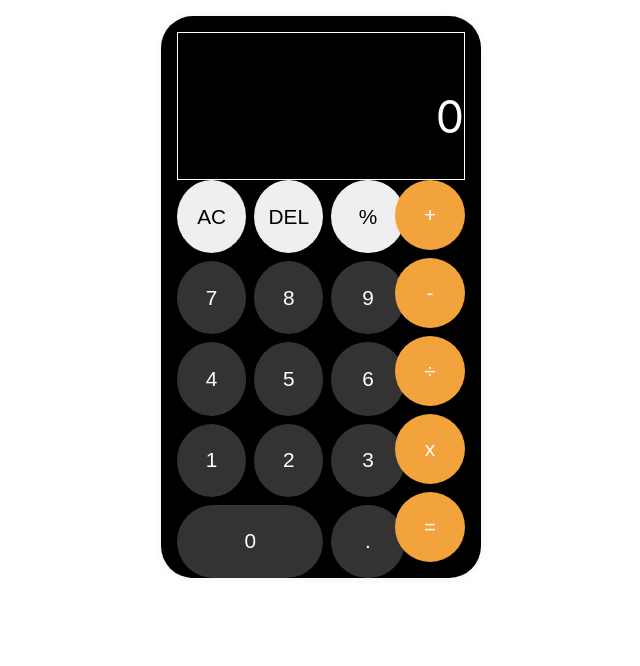
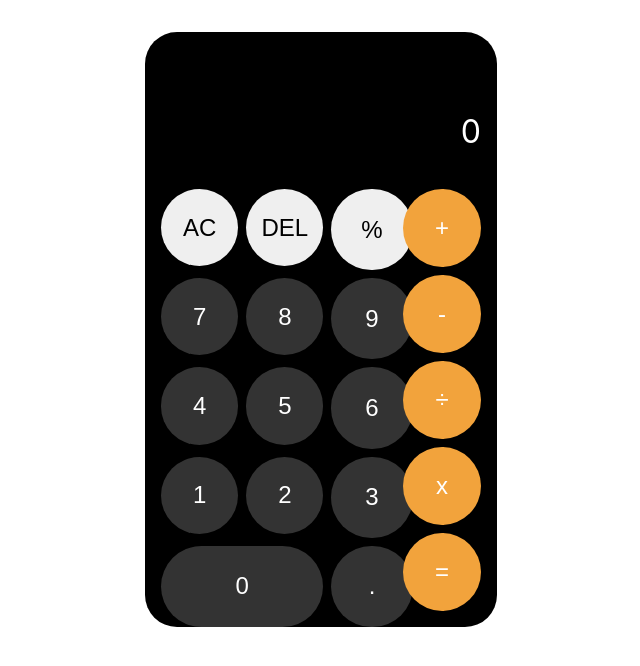
Before and after one commit to thecode-master-sy/react-calculator, a React (Vite) app: page / in a window 1280 px wide. Shown: the top 666 px of the page, without its empty margins (319-959 px from the left). Built offline with nearby package versions, Linux system fonts and the light colour scheme.

Commit message:
changed the css and did some optimizations

```diff
--- a/src/App.css
+++ b/src/App.css
@@ -1,7 +1,15 @@
-/* general styling and utility classes */
 :root {
+  --fs-large: clamp(2rem, 2.5vw, 2.8rem);
+  --fs-mid: clamp(1.5rem, 2.5vw, 1.8rem);
+  --fs-btn: clamp(1.2rem, 2.5vw, 1.5rem);
   --gap: 0.5em;
 }
+
+.App {
+  padding-top: 2em;
+  width: 100%;
+}
+
 .gray {
   background-color: #333333;
   color: white;
@@ -9,16 +17,6 @@
 .orange {
   background-color: #f2a33c;
   color: white;
-}
-
-.border {
-  border: 1px solid white;
-}
-
-.spanTwo {
-  grid-column: span 2;
-  aspect-ratio: 1/0.5;
-  border-radius: 2.5em;
 }
 
 .mg-bottom-small {
@@ -31,6 +29,59 @@
 
 .mg-bottom-large {
   margin-bottom: 2em;
+}
+
+.fs-large {
+  font-size: var(--fs-large);
+}
+
+.fs-small {
+  font-size: var(--fs-small);
+}
+
+.fs-mid {
+  font-size: var(--fs-mid);
+  transition: all ease 0.5s;
+}
+
+.spanTwo {
+  grid-column: span 2;
+  aspect-ratio: 1/0.5;
+  border-radius: 2.5em;
+}
+
+.display-block {
+  display: block;
+}
+
+.Button,
+button {
+  border: none;
+  aspect-ratio: 1/1;
+  text-align: center;
+  border-radius: 50%;
+  font-size: var(--fs-btn);
+  cursor: pointer;
+}
+
+/* layout */
+.CalcContainer {
+  background-color: black;
+  padding: 1em;
+  max-width: 20em;
+  margin: auto;
+  border-radius: 2em;
+  color: #ffff;
+}
+
+.Screen {
+  padding-block: 2.5em;
+  text-align: right;
+}
+
+.ButtonContainer {
+  display: flex;
+  gap: var(--gap);
 }
 
 .Number {
@@ -46,71 +97,3 @@
   grid-auto-rows: 1fr;
   gap: var(--gap);
 }
-
-.fs-large {
-  font-size: 2.8em;
-}
-
-.fs-small {
-  font-size: 1em;
-}
-
-.fs-mid {
-  font-size: 1.5em;
-  transition: all ease 0.5s;
-}
-
-.display-block {
-  display: block;
-}
-
-.Button,
-button {
-  border: none;
-  width: 100%;
-  height: 100%;
-  aspect-ratio: 1/1;
-  text-align: center;
-  border-radius: 50%;
-  font-size: 1.3em;
-  cursor: pointer;
-}
-
-button:hover {
-  opacity: 0.8;
-}
-
-button:active {
-  transform: scale(0.98);
-}
-
-/* layout and styling of the components */
-.App {
-  padding: 1em;
-}
-
-.CalcContainer {
-  background-color: black;
-  padding: 1em;
-  width: 100%;
-  max-width: 18em;
-  margin: auto;
-  border-radius: 2em;
-  box-shadow: 0 0 1em -0.8em rgba(0, 0, 0, 0.8);
-  color: #ffff;
-}
-
-.Screen {
-  padding-block: 2.5em;
-  text-align: right;
-}
-
-.ButtonContainer {
-  display: flex;
-  gap: var(--gap);
-}
-
-.menuIcon {
-  width: 17px;
-  height: 17px;
-}
--- a/src/App.jsx
+++ b/src/App.jsx
@@ -1,4 +1,4 @@
-import { useState, useReducer, useMemo, useEffect } from "react";
+import { useState, useReducer, useEffect } from "react";
 import Number from "./components/NumberButtons";
 import Operator from "./components/OperatorButtons";
 import { Evaluate } from "./Evaluate";
@@ -14,10 +14,20 @@ export const Actions = {
   Calculate: "calculate",
 };
 
+const numberToPower = (power, number = 10) => {
+  return Math.pow(number, power);
+};
+
 export const Format = (number) => {
   const formater = new Intl.NumberFormat();
 
-  if (number.toString().includes(".")) {
+  if (number > numberToPower(15)) {
+    console.log("it ran");
+
+    console.log(`this is the number ${number}`);
+
+    return number.toExponential(3);
+  } else if (number.toString().includes(".")) {
     const splitNum = number.toString().split(".");
 
     let whole = splitNum[0];
@@ -170,7 +180,7 @@ function App() {
   const [fsLarge, setFont] = useState("fs-large");
 
   useEffect(() => {
-    if (display.currentNumber.toString().length > 10) {
+    if (display.currentNumber > numberToPower(12)) {
       setFont("fs-mid");
     } else {
       setFont("fs-large");
@@ -180,7 +190,7 @@ function App() {
   return (
     <div className="App">
       <div className="CalcContainer">
-        <div className="Screen border">
+        <div className="Screen">
           <span className="fs-small display-block mg-bottom-large">
             {display.history}
           </span>
```
